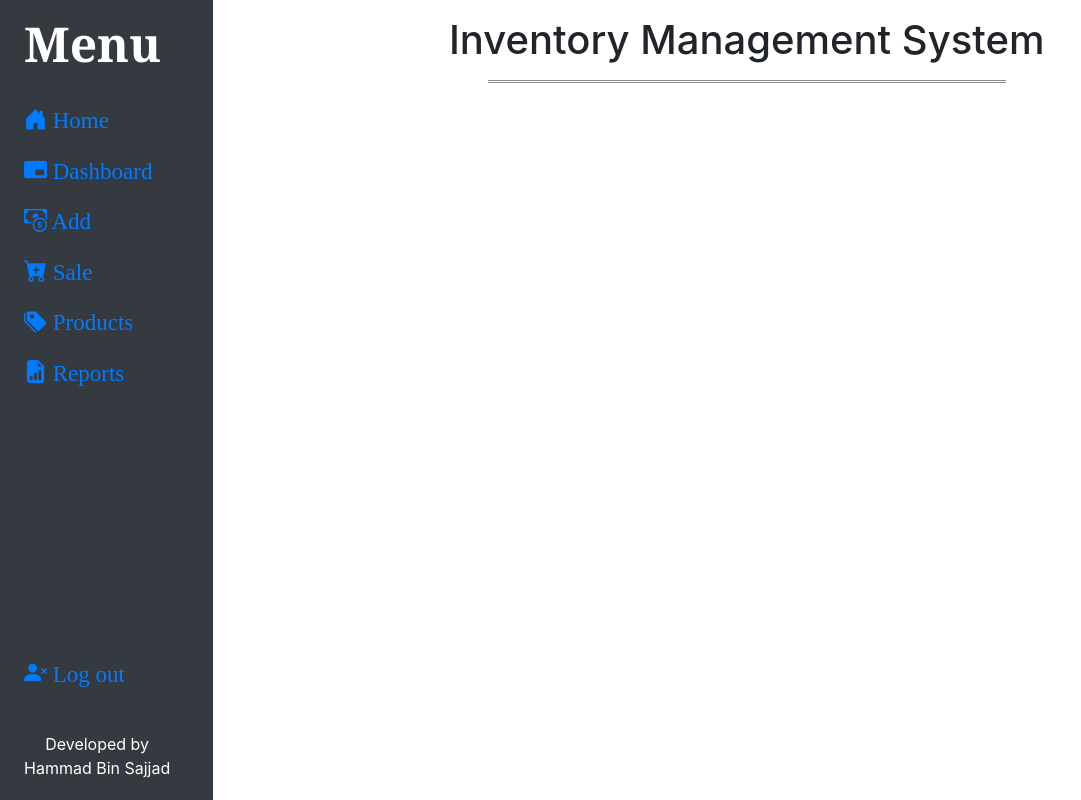
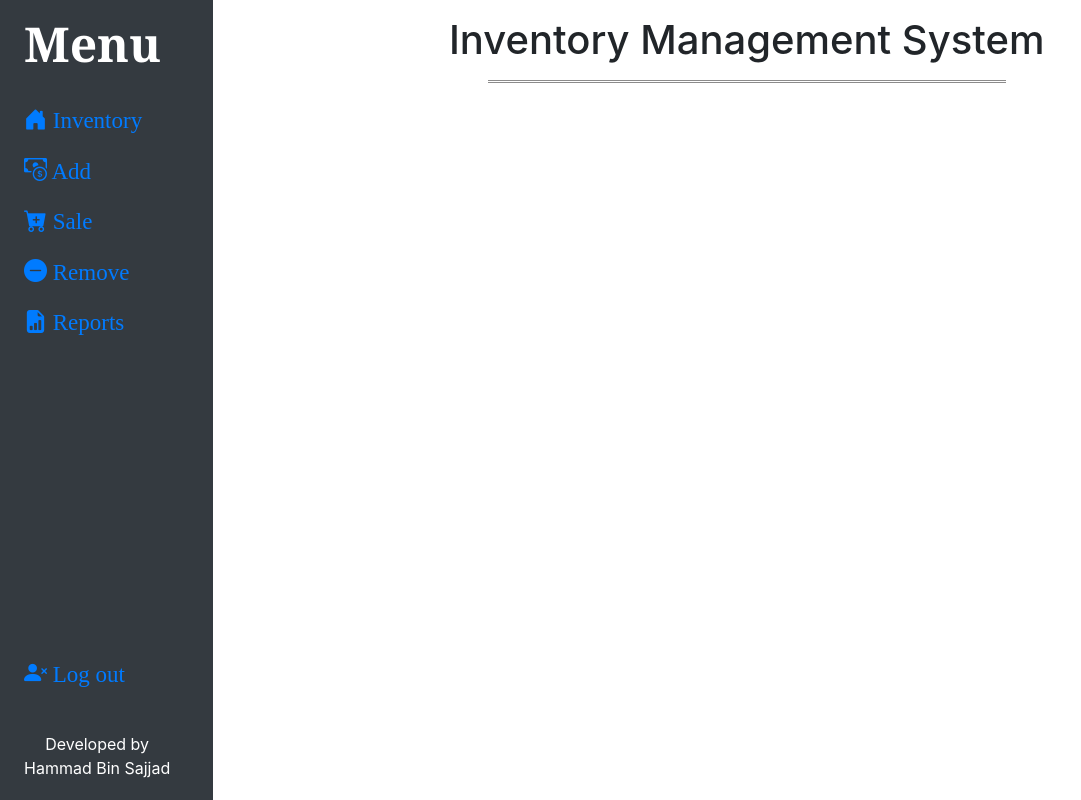
Before and after one commit to SkullCrusher1639/CS50x-Final-Project, a Flask app: page / in a window 1280 px wide. Shown: the whole page, without its empty margins (0-1081 px from the left). Run offline with Flask 2, Linux system fonts and the light colour scheme; the visitor is signed in with stand-in values (Sample User, id 1); some libraries are stand-ins or nearby versions.

Commit message:
Updated Pages

```diff
--- a/templates/layout.html
+++ b/templates/layout.html
@@ -50,40 +50,33 @@
 							</div>
 							</li>
 							{% else %}
-
-							<li class="nav-item">
-								<div class="menu_link">
-								<a href="/" class="nav-link align-middle px-0">
-									<i class="bi bi-house-door-fill"></i> <span class="ms-1 d-none d-sm-inline">Home</span></a>
-							</div>
-							</li>
 							<li>
 								<div class="menu_link">
-								<a href="#submenu1" data-bs-toggle="collapse" class="nav-link px-0 align-middle">
-									<i class="bi bi-pip-fill"></i> <span class="ms-1 d-none d-sm-inline">Dashboard</span> </a>
+								<a href="/" data-bs-toggle="collapse" class="nav-link px-0 align-middle">
+									<i class="bi bi-house-door-fill"></i> <span class="ms-1 d-none d-sm-inline">Inventory</span> </a>
 								</div>
 							</li>
 							<li>
 								<div class="menu_link">
-								<a href="#" class="nav-link px-0 align-middle">
+								<a href="/" class="nav-link px-0 align-middle">
 									<i class="bi bi-cash-coin"></i> <span class="ms-1 d-none d-sm-inline">Add</span></a>
 								</div>
 							</li>
 							<li>
 								<div class="menu_link">
-								<a href="#submenu2" data-bs-toggle="collapse" class="nav-link px-0 align-middle">
+								<a href="/" data-bs-toggle="collapse" class="nav-link px-0 align-middle">
 									<i class="bi bi-cart-plus-fill"></i> <span class="ms-1 d-none d-sm-inline">Sale</span></a>
 								</div>
 							</li>
 							<li>
 								<div class="menu_link">
-								<a href="#submenu3" data-bs-toggle="collapse" class="nav-link px-0 align-middle">
-									<i class="bi bi-tags-fill"></i> <span class="ms-1 d-none d-sm-inline">Products</span> </a>
+								<a href="/" data-bs-toggle="collapse" class="nav-link px-0 align-middle">
+									<i class="bi bi-dash-circle-fill"></i> <span class="ms-1 d-none d-sm-inline">Remove</span></a>
 								</div>
 							</li>
 							<li>
 								<div class="menu_link">
-								<a href="#" class="nav-link px-0 align-middle">
+								<a href="/" class="nav-link px-0 align-middle">
 									<i class="bi bi-file-earmark-bar-graph-fill"></i> <span class="ms-1 d-none d-sm-inline">Reports</span> </a>
 								</div>
 							</li>
```
